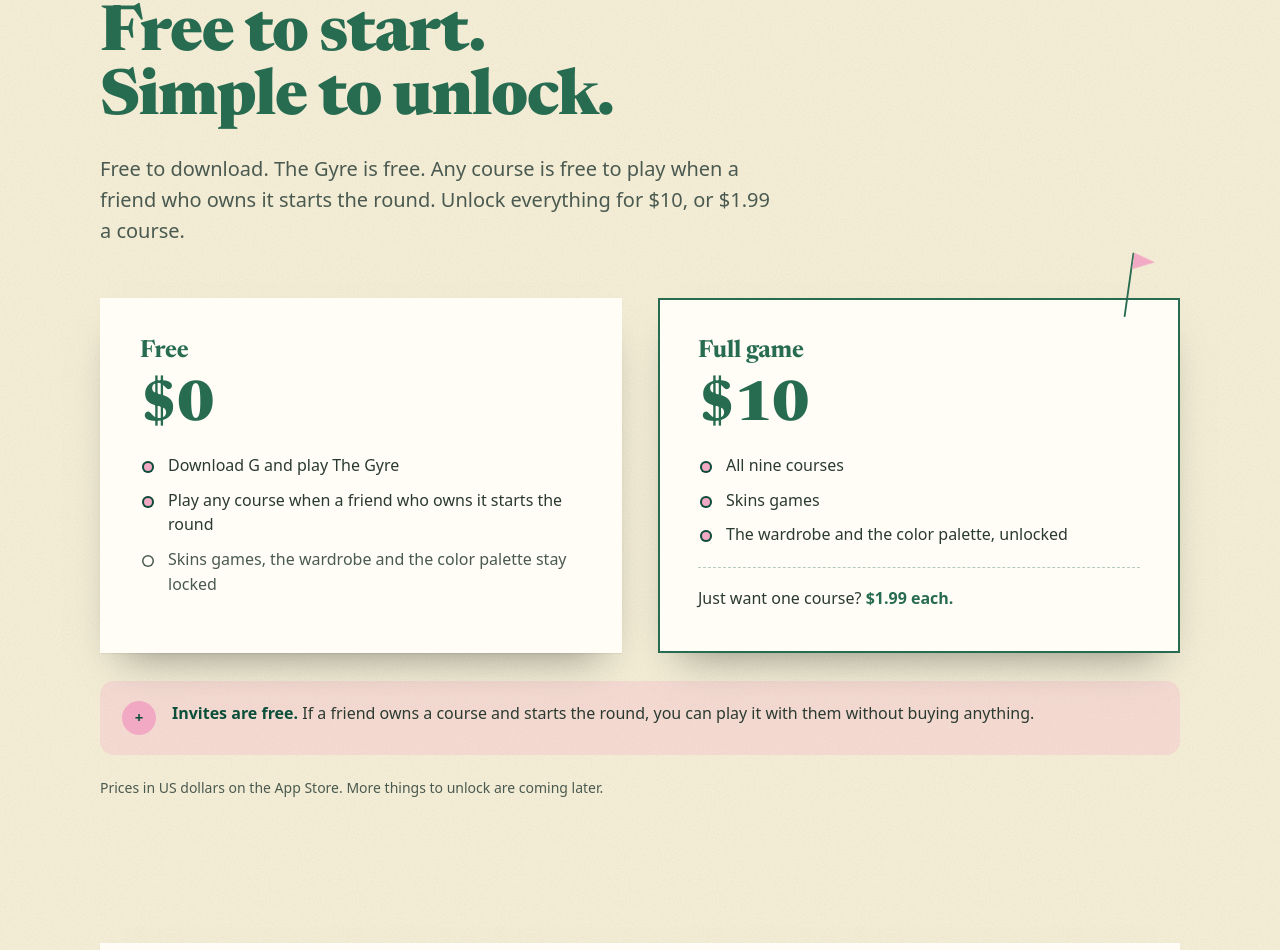
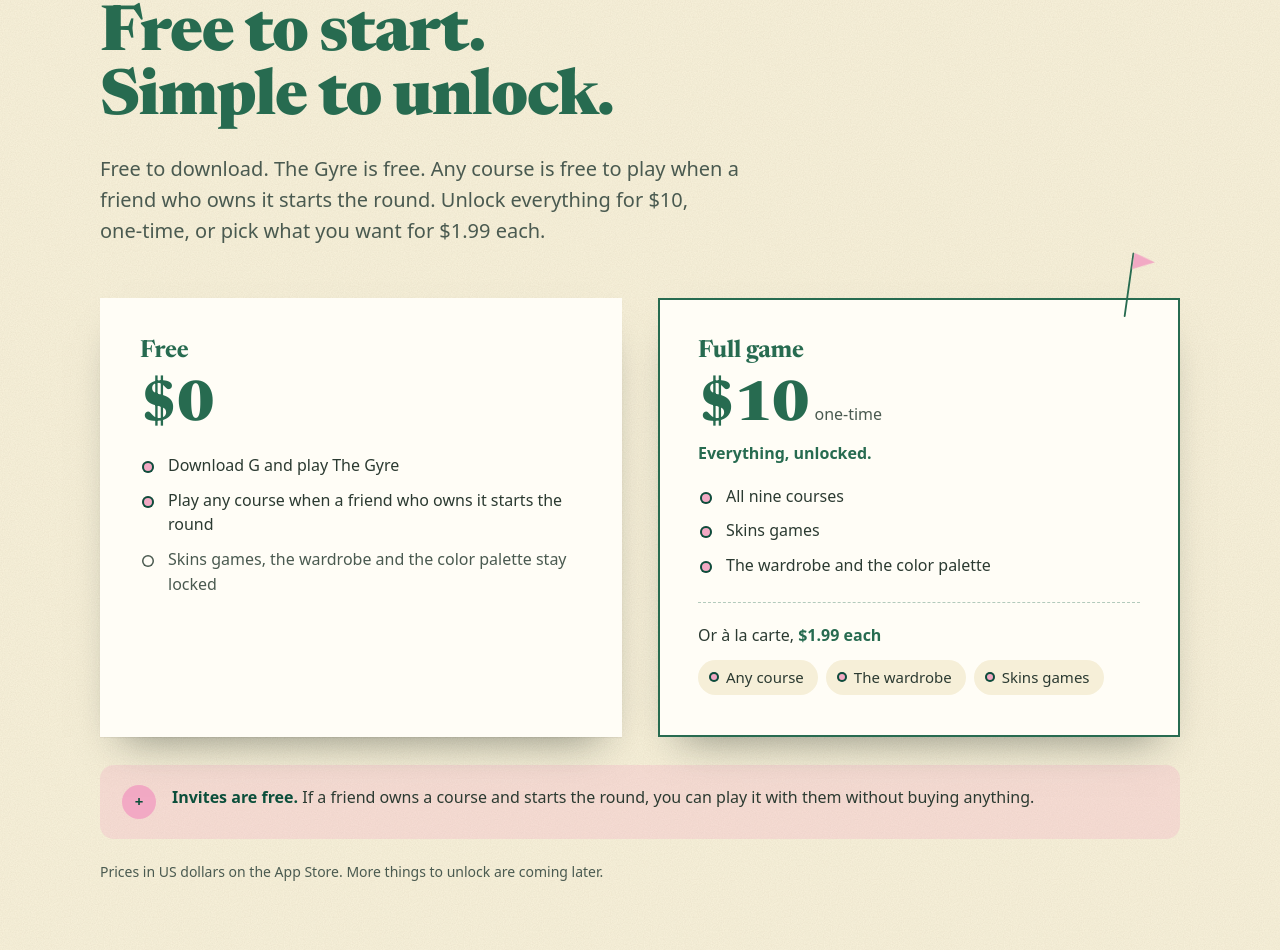
Before and after one commit to kvenly/mountainmediadigital.com, a plain HTML site: page g/index.html in a window 1280 px wide. Shown: the part 7039-7989 px from the top of the page. Drawn offline with Linux system fonts and the light colour scheme.

Commit message:
G page: à la carte pricing ($1.99 course/wardrobe/Skins), $10 one-time; reduced-motion and overflow fixes

```diff
--- a/g/index.html
+++ b/g/index.html
@@ -72,6 +72,7 @@
     overflow-x: hidden;
   }
   img, video, svg { display: block; max-width: 100%; }
+  main { overflow-x: clip; } /* rotated prints and the sweep never cause sideways scroll */
   a { color: inherit; }
   ::selection { background: var(--green); color: var(--cream); }
   :focus-visible { outline: 3px solid var(--green); outline-offset: 3px; border-radius: 4px; }
@@ -321,8 +322,13 @@
   .plan li::before { content: ''; position: absolute; left: 2px; top: .5em; width: 12px; height: 12px; border-radius: 50%; background: var(--pink); box-shadow: inset 0 0 0 2px var(--deep); }
   .plan li.no { color: var(--dim); }
   .plan li.no::before { background: transparent; box-shadow: inset 0 0 0 1.5px var(--dim); }
-  .plan .or { margin-top: 20px; padding-top: 18px; border-top: 1px dashed rgba(39,107,80,.35); font-size: 16px; }
-  .plan .or strong { color: var(--green); }
+  .plan .sum { font-size: 16px; font-weight: 600; color: var(--green); }
+  .plan .alc { margin-top: 24px; padding-top: 20px; border-top: 1px dashed rgba(39,107,80,.35); }
+  .plan .alc-h { font-size: 16px; }
+  .plan .alc-h strong { color: var(--green); }
+  .plan ul.chips { display: flex; flex-wrap: wrap; gap: 8px; margin-top: 12px; }
+  .plan .chips li { padding: 6px 14px 6px 28px; border-radius: 999px; background: var(--cream); font-size: 15px; font-weight: 500; color: var(--ink); }
+  .plan .chips li::before { left: 11px; top: 50%; margin-top: -5px; width: 10px; height: 10px; }
   .plan.full { box-shadow: inset 0 0 0 2px var(--green), 0 22px 40px -22px rgba(24,36,28,.5); }
   .plan.full .pflag { position: absolute; right: 26px; top: -44px; width: 26px; transform: rotate(8deg); }
   .invite { margin-top: 28px; display: flex; gap: 16px; align-items: flex-start; background: rgba(242,169,196,.28); padding: 20px 22px; border-radius: 14px; }
@@ -408,7 +414,8 @@
 
   @media (prefers-reduced-motion: reduce) {
     .flag .cloth, .sw svg .cloth { animation: none; }
-    .js .rv, .js .dp, .js .pk, .js .fl { opacity: 1; transform: none; translate: none; scale: none; rotate: none; animation: none; transition: none; }
+    .js .rv, .js .dp, .js .pk, .js .fl,
+    .js .rv.in, .js .dp.in, .js .pk.in, .js .fl.in { opacity: 1; transform: none; translate: none; scale: none; rotate: none; animation: none; transition: none; }
     .js .sweep.armed::before { clip-path: none; }
     .js .sweep.armed > .sw { display: none; }
     .js .sweep.armed .wrap { opacity: 1; }
@@ -439,7 +446,7 @@
     "@type": "Offer",
     "price": "0",
     "priceCurrency": "USD",
-    "description": "Free to download with The Gyre included. Unlock the full game for $10, or courses for $1.99 each."
+    "description": "Free to download with The Gyre included. Unlock the full game for $10 (one-time purchase), or a course, the wardrobe, or Skins games for $1.99 each."
   },
   "publisher": {
     "@type": "Organization",
@@ -620,7 +627,7 @@
   <div class="wrap">
     <div class="label rv">Pricing</div>
     <h2 id="price-h" class="rv" style="--d:.12s">Free to start. Simple to unlock.</h2>
-    <p class="lede rv" style="--d:.24s">Free to download. The Gyre is free. Any course is free to play when a friend who owns it starts the round. Unlock everything for $10, or $1.99 a course.</p>
+    <p class="lede rv" style="--d:.24s">Free to download. The Gyre is free. Any course is free to play when a friend who owns it starts the round. Unlock everything for $10, one&#8209;time, or pick what you want for $1.99 each.</p>
     <div class="plans">
       <div class="plan rv">
         <h3>Free</h3>
@@ -634,13 +641,21 @@
       <div class="plan full rv" style="--d:.1s">
         <span class="pflag fl" style="--d:.4s"><svg class="flag" viewBox="0 0 24 60" aria-hidden="true" focusable="false"><rect class="pole" width="1.7" height="60" rx=".85"/><path class="cloth" d="M1.7 0 23 7.7 1.7 15.3Z"/></svg></span>
         <h3>Full game</h3>
-        <div class="price">$10</div>
+        <div class="price">$10<small>one-time</small></div>
+        <p class="sum">Everything, unlocked.</p>
         <ul>
           <li>All nine courses</li>
           <li>Skins games</li>
-          <li>The wardrobe and the color palette, unlocked</li>
+          <li>The wardrobe and the color palette</li>
         </ul>
-        <p class="or">Just want one course? <strong>$1.99 each.</strong></p>
+        <div class="alc">
+          <p class="alc-h">Or à la carte, <strong>$1.99 each</strong></p>
+          <ul class="chips" aria-label="À la carte unlocks, $1.99 each">
+            <li>Any course</li>
+            <li>The wardrobe</li>
+            <li>Skins games</li>
+          </ul>
+        </div>
       </div>
     </div>
     <div class="invite rv"><div class="num" aria-hidden="true">+</div><p><strong>Invites are free.</strong> If a friend owns a course and starts the round, you can play it with them without buying anything.</p></div>
@@ -750,14 +765,20 @@
   if (!('IntersectionObserver' in window) || quiet.matches) {
     showAll();
   } else {
+    // A flag starts its hop off to the side (possibly off-screen), so it
+    // is watched through its parent rather than its own box.
+    var watch = new Map();
     var io = new IntersectionObserver(function (es) {
       es.forEach(function (e) {
-        if (e.isIntersecting) { e.target.classList.add('in'); io.unobserve(e.target); }
+        if (!e.isIntersecting) { return; }
+        (watch.get(e.target) || []).forEach(function (el) { el.classList.add('in'); });
+        io.unobserve(e.target);
       });
     }, { rootMargin: '0px 0px -8% 0px', threshold: 0.01 });
     items.forEach(function (el) {
-      // Anything already above the fold just plays its entrance.
-      io.observe(el);
+      var t = el.classList.contains('fl') ? el.parentElement : el;
+      if (!watch.has(t)) { watch.set(t, []); io.observe(t); }
+      watch.get(t).push(el);
     });
 
     // The big flag sweep: one eased progress value drives both the pole
```
